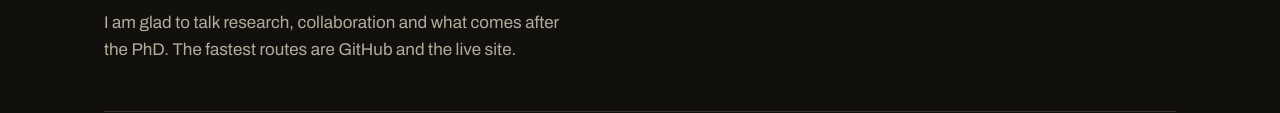
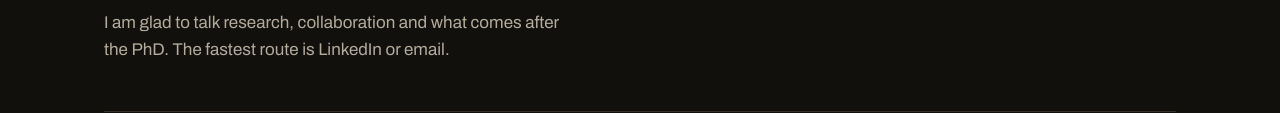
Before and after one commit to kelvinsima2/portfolio-website, a plain HTML site: page index.html in a window 1280 px wide. Shown: the part 8641-8754 px from the top of the page. Drawn offline with Linux system fonts and the light colour scheme.

Commit message:
Contact line: fastest route is LinkedIn or email

```diff
--- a/index.html
+++ b/index.html
@@ -719,7 +719,7 @@
         <div class="foot-grid">
           <div>
             <h2>Working on something where breath, speech or edge AI could help?</h2>
-            <p>I am glad to talk research, collaboration and what comes after the PhD. The fastest routes are GitHub and the live site.</p>
+            <p>I am glad to talk research, collaboration and what comes after the PhD. The fastest route is LinkedIn or email.</p>
           </div>
           <ul class="foot-links" aria-label="Contact links">
             <li><a href="https://github.com/kelvinsima2" aria-label="GitHub" title="GitHub"><svg viewBox="0 0 24 24" fill="currentColor" aria-hidden="true" focusable="false"><path d="M12 .297c-6.63 0-12 5.373-12 12 0 5.303 3.438 9.8 8.205 11.385.6.113.82-.258.82-.577 0-.285-.01-1.04-.015-2.04-3.338.724-4.042-1.61-4.042-1.61C4.422 18.07 3.633 17.7 3.633 17.7c-1.087-.744.084-.729.084-.729 1.205.084 1.838 1.236 1.838 1.236 1.07 1.835 2.809 1.305 3.495.998.108-.776.417-1.305.76-1.605-2.665-.3-5.466-1.332-5.466-5.93 0-1.31.465-2.38 1.235-3.22-.135-.303-.54-1.523.105-3.176 0 0 1.005-.322 3.3 1.23.96-.267 1.98-.399 3-.405 1.02.006 2.04.138 3 .405 2.28-1.552 3.285-1.23 3.285-1.23.645 1.653.24 2.873.12 3.176.765.84 1.23 1.91 1.23 3.22 0 4.61-2.805 5.625-5.475 5.92.42.36.81 1.096.81 2.22 0 1.606-.015 2.896-.015 3.286 0 .315.21.69.825.57C20.565 22.092 24 17.592 24 12.297c0-6.627-5.373-12-12-12"/></svg></a></li>
```
